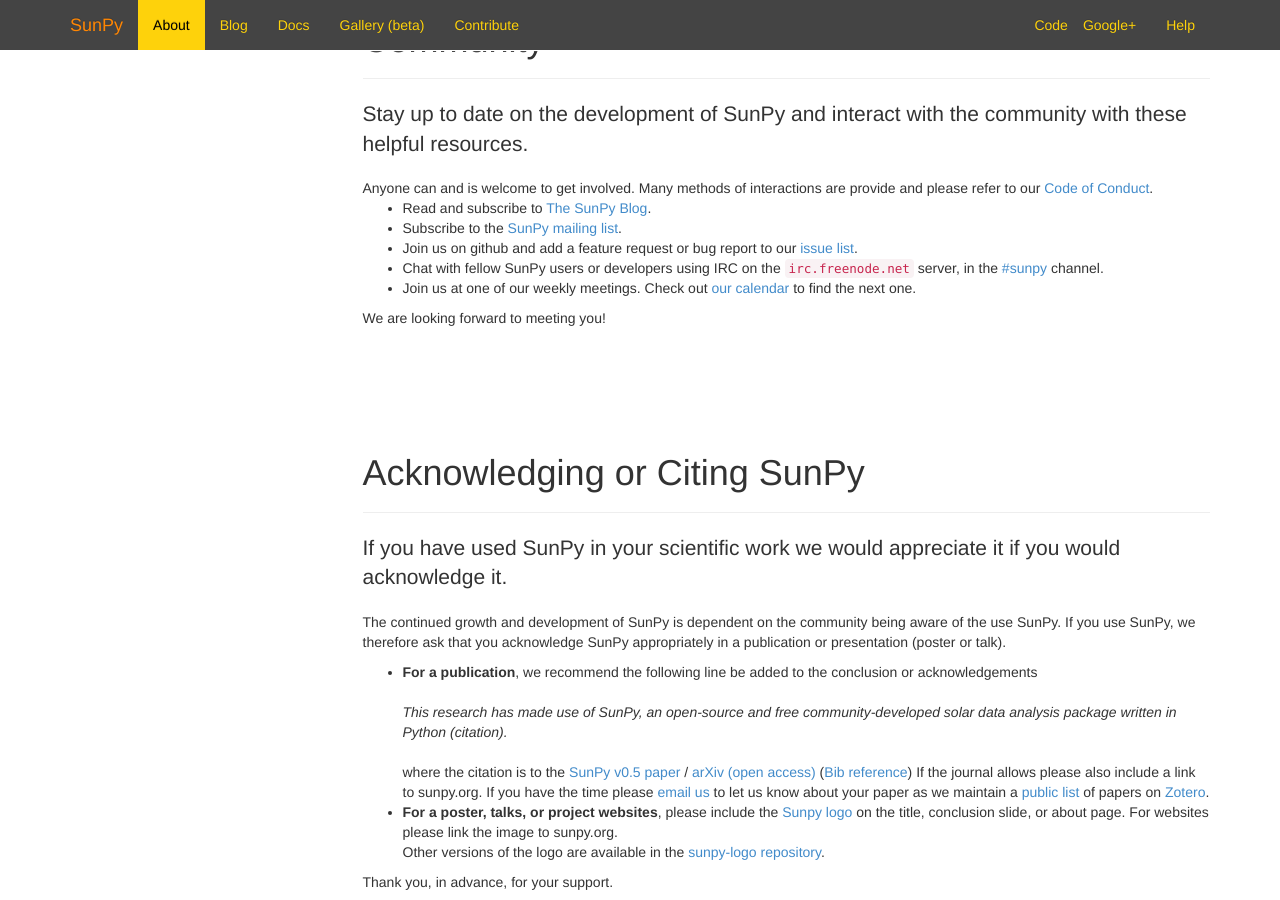
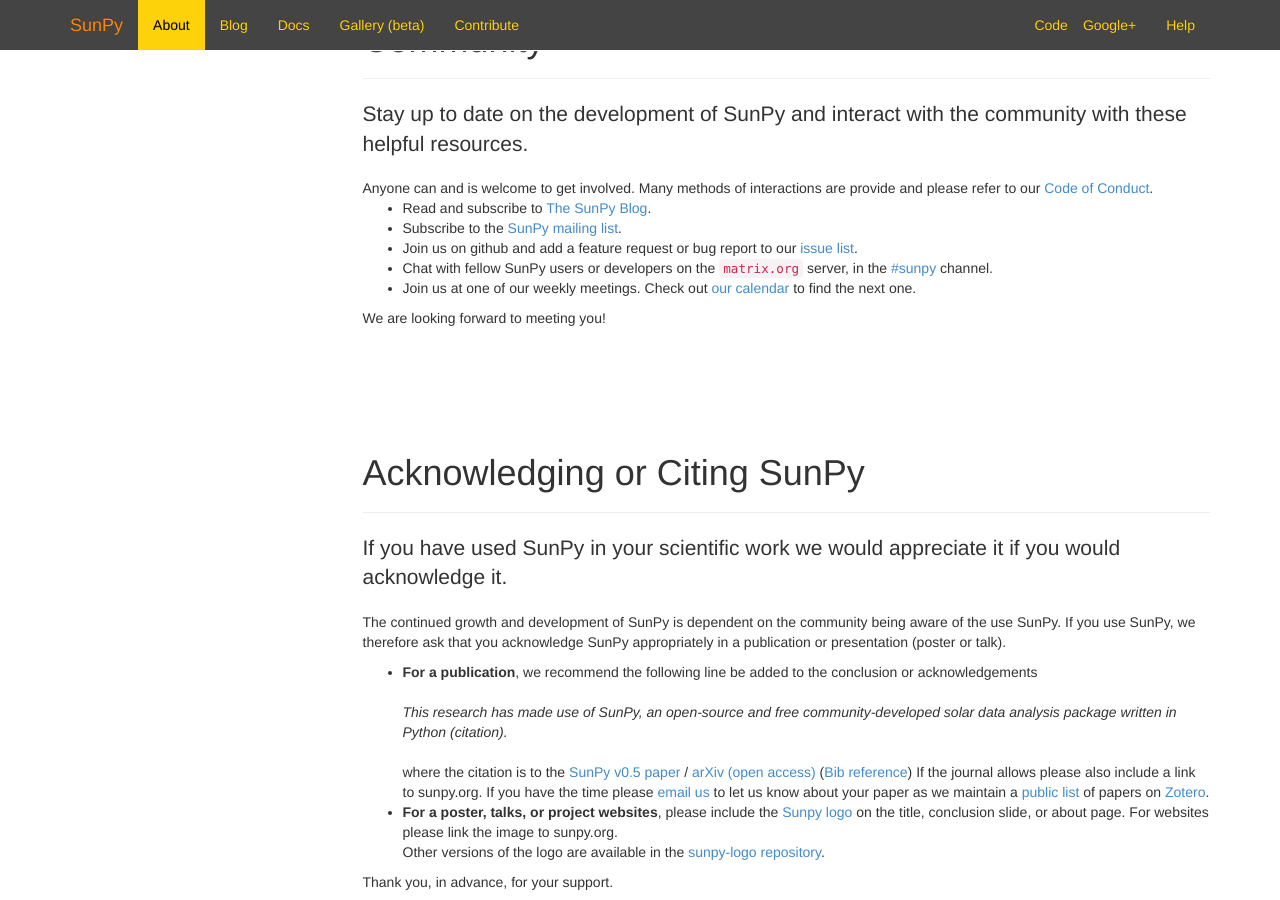
Before and after one commit to sunpy/sunpy.org, a Jekyll site: the page built from about.html, in a window 1280 px wide and 900 px high, scrolled down 1713 px. Built offline with Jekyll 4.4.1, drawn with Linux system fonts in a browser that asks for light colours; nearby versions of some CDN libraries; comment, search, counter and statistics services are not loaded.

Commit message:
Update about.html

```diff
--- a/about.html
+++ b/about.html
@@ -100,8 +100,8 @@
     <li>Subscribe to the <a href="http://groups.google.com/group/sunpy">SunPy mailing list</a>.
     <li>Join us on github and add a feature request or bug report to
         our <a href="https://github.com/sunpy/sunpy/issues">issue list</a>.</li>
-    <li>Chat with fellow SunPy users or developers using IRC on
-        the <code>irc.freenode.net</code> server, in the <a href="irc://irc.freenode.net/#sunpy">#sunpy</a> channel.</li>
+    <li> Chat with fellow SunPy users or developers on
+        the <code>matrix.org</code> server, in the <a href="https://riot.im/app/#/room/#sunpy-general:matrix.org">#sunpy</a> channel.</li>
     <li>Join us at one of our weekly meetings. Check
         out <a href="https://calendar.google.com/calendar/embed?src=g9c9eakg98b5cbogd7m5ta6h8s@group.calendar.google.com">our calendar</a> to find the next one.</li>
   </ul>
```
